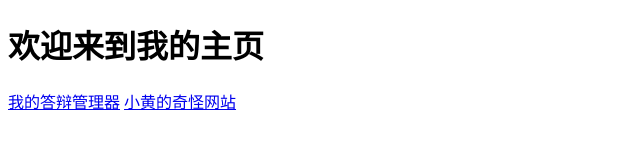
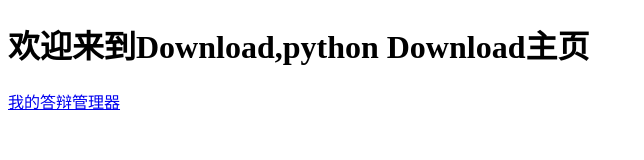
Before and after one commit to huangzherui/huangzherui.github.io, a plain HTML site: page Download/index.html in a window 1280 px wide. Shown: the whole page, without its empty margins (0-644 px from the left). Drawn offline with Linux system fonts and the light colour scheme.

Commit message:
Update index.html

```diff
--- a/Download/index.html
+++ b/Download/index.html
@@ -2,11 +2,10 @@
 <html>
 <head>
 <meta charset="utf-8">
-<title>小黄的github.io</title>
+<title>Download</title>
 </head>
 <body>
-<h1>欢迎来到我的主页</h1>
+<h1>欢迎来到Download,python Download主页</h1>
 <a href="答辩管理器.exe">我的答辩管理器</a>
-<a href="qiguai.html">小黄的奇怪网站</a>
 </body>
 </html>
```
